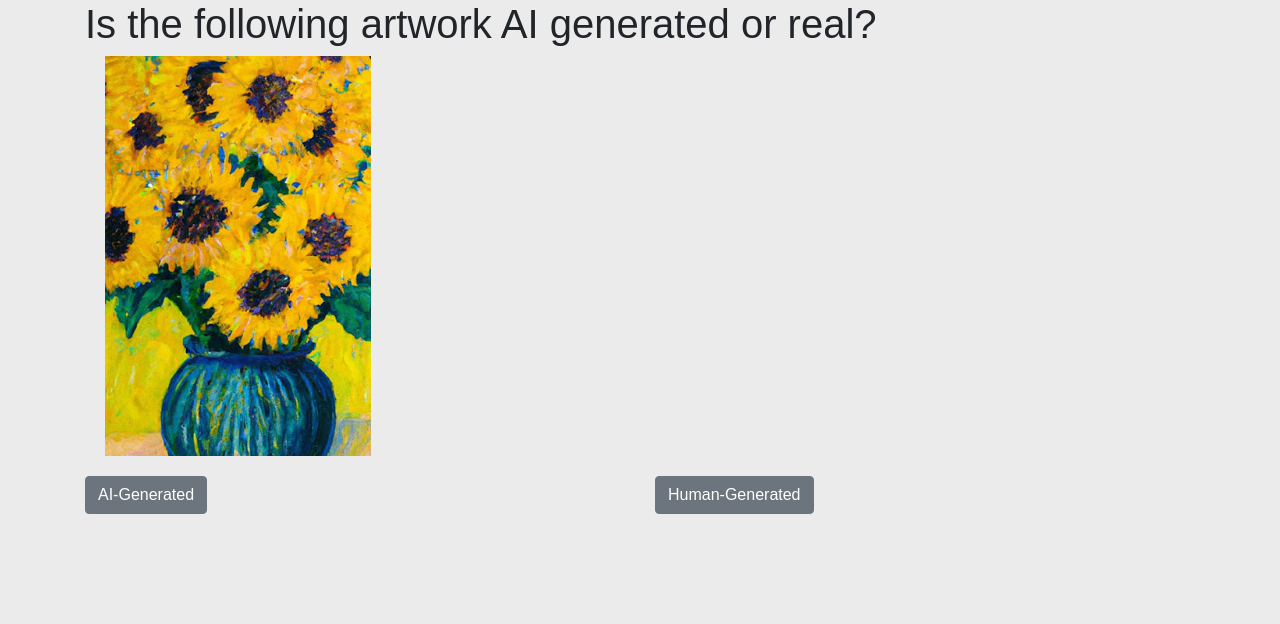
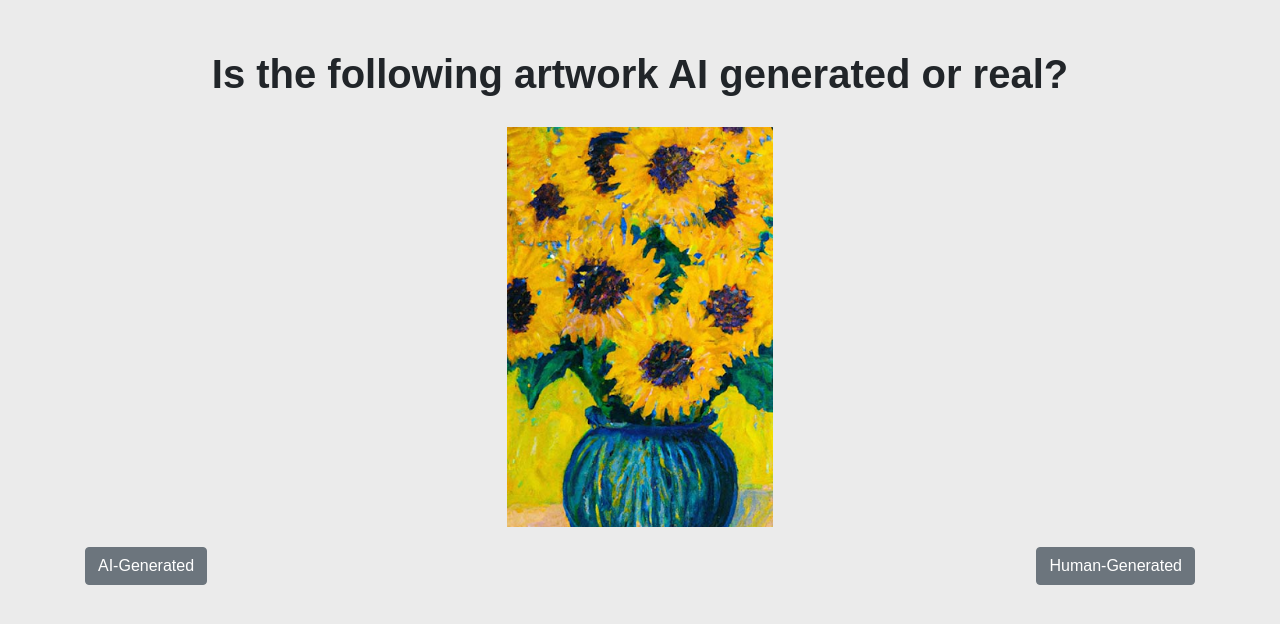
Before and after one commit to ar4179/AI-Art-vs-Real-Art, a Flask app: page /quiz/2 in a window 1280 px wide. Shown: the part 56-680 px from the top of the page. Run offline with Flask 3, Linux system fonts and the light colour scheme; some libraries are stand-ins or nearby versions; some web fonts are replaced.

Commit message:
fixed most of the UI and implemented flask routine for quiz_score counting (more legit solution)

```diff
--- a/server.py
+++ b/server.py
@@ -109,12 +109,14 @@ def quiz(number=None):
    if 0 <= index < len(quiz_data):
       return render_template('quiz/quiz.html', file=quiz_data[index])
    else:
-      return render_template('quiz/quiz-complete.html', score=quiz_score, total=quiz_total)
+      return redirect(url_for('finish_quiz'))
+
+@app.route('/quiz/finish')
+def finish_quiz():
+   return render_template('quiz/quiz-complete.html', score=quiz_score, total=quiz_total)
 
 @app.route('/quiz/<number>/correct')
 def correct_quiz(number=None):
-   global quiz_score
-   quiz_score = quiz_score + 1
    index = int(number) - 1
    return render_template('quiz/correct_quiz.html', file=quiz_data[index])
 
@@ -123,6 +125,10 @@ def incorrect_quiz(number=None):
    index = int(number) - 1
    return render_template('quiz/incorrect_quiz.html', file=quiz_data[index])
 
+@app.route('/increment_score', methods=['POST'])
+def increment_score():
+    global quiz_score
+    quiz_score += 1
 
 if __name__ == '__main__':
    app.run(debug = True, port=4444)
--- a/static/main.css
+++ b/static/main.css
@@ -85,7 +85,11 @@ b {
     margin-right: 2%;
     cursor: pointer;
     border-radius: 25px; /* Makes the corners rounded */
-    transition-duration: 0.4s; /* Smooth transition for mouse hover effect */
+    transition-duration: 0.2s; /* Smooth transition for mouse hover effect */
+}
+
+.highlighted-button:hover {
+    background-color: rgb(231, 114, 130); /* Change the background color to a paler red */
 }
 
 .muted-button {
@@ -100,7 +104,12 @@ b {
     margin-left: 2%;
     cursor: pointer;
     border-radius: 25px; /* Makes the corners rounded */
-    transition-duration: 0.4s; /* Smooth transition for mouse hover effect */
+    transition-duration: 0.2s; /* Smooth transition for mouse hover effect */
+}
+
+.muted-button:hover {
+    background-color: rgb(160, 165, 194);
+    color: black
 }
 
 #page-title {
@@ -144,6 +153,25 @@ img {
     background-color: white;
 }
 
+.quiz-header {
+    margin-top: 4%;
+    margin-bottom: 2%;
+    text-align: center;
+    display: block;
+    font-size: 2.5em;
+    margin-left: 0;
+    margin-right: 0;
+    font-weight: bold;
+}
+
+.quiz-image {
+    text-align: center;
+}
+
+.quiz-results-image {
+    text-align: right;
+}
+
 .clicked-correct {
     pointer-events: none;
     background-color: rgb(158, 194, 132);
@@ -156,6 +184,12 @@ img {
     border: none;
 }
 
+.quiz-button-margin{
+    min-width: 150px;
+    margin: 5px;
+    margin-top: 9px;
+}
+
 .non-clicked {
     pointer-events: none;
     background-color: rgb(110, 117, 124);
--- a/static/quiz.js
+++ b/static/quiz.js
@@ -47,6 +47,13 @@ $(document).ready(function () {
         }
     }
 
+    $('.correct-btn').click(function() {
+        $.post('/increment_score', function(data) {
+            // Update UI with the new score
+            $('#score').text(data.score);
+        });
+    });
+
     imageZoom("img1", "zoom-result1");
     imageZoom("img2", "zoom-result2");
 })
--- a/templates/quiz/quiz-complete.html
+++ b/templates/quiz/quiz-complete.html
@@ -8,8 +8,8 @@
     </div>
 </div>
 <div class="col text-center">
-    <a href="/quiz/start" class="btn btn-primary btn-custom" role="button">I want to retake the quiz</a>
-    <a href="/tips/1" class="btn btn-secondary btn-custom" role="button">I have to review</a>
-    <a href="/home" class="btn btn-secondary btn-custom" role="button">Let's go home</a>
+    <a href="/quiz/start" class="btn highlighted-button btn-custom" role="button">I want to retake the quiz</a>
+    <a href="/tips/1" class="btn muted-button btn-custom" role="button">I have to review</a>
+    <a href="/home" class="btn muted-button btn-custom" role="button">Let's go home</a>
 </div>
 {% endblock %}
--- a/templates/quiz/quiz.html
+++ b/templates/quiz/quiz.html
@@ -5,9 +5,9 @@
 <script type="text/javascript" src="{{ url_for('static', filename = 'quiz.js') }}"></script>
 
 <div class="row">
-    <div class="col-12">
-        <h1>Is the following artwork AI generated or real?</h1>
-        <img id="img1" src = {{file.url}} alt="{{file.description}}" class="img-fluid">
+    <div class="col-12 quiz-image">
+        <div class="quiz-header">Is the following artwork AI generated or real? </div>
+        <img src = {{file.url}} alt="{{file.description}}" class="img-fluid">
         <div id="zoom-result1" class="img-zoom-result" style="position: absolute;"></div>
     </div>
 </div>
@@ -15,16 +15,16 @@
 <div class="row">
     <div class="col-6">
         {% if file.ai %}
-            <a href="/quiz/{{file.id}}/correct" class="btn btn-secondary" role="button">AI-Generated</a>
+            <a href="/quiz/{{file.id}}/correct" class="correct-btn btn btn-secondary" role="button">AI-Generated</a>
         {% else %}
             <a href="/quiz/{{file.id}}/incorrect" class="btn btn-secondary" role="button">AI-Generated</a>
         {% endif %}
     </div>
-    <div class="col-6">
+    <div class="col-6 quiz-results-image">
         {% if file.ai %}
             <a href="/quiz/{{file.id}}/incorrect" class="btn btn-secondary" role="button">Human-Generated</a>
         {% else %}
-            <a href="/quiz/{{file.id}}/correct" class="btn btn-secondary" role="button">Human-Generated</a>
+            <a href="/quiz/{{file.id}}/correct" class="correct-btn btn btn-secondary" role="button">Human-Generated</a>
         {% endif %}
     </div>
 </div>
--- a/templates/quiz/start_quiz.html
+++ b/templates/quiz/start_quiz.html
@@ -7,7 +7,7 @@
     </div>
 </div>
 <div class="col text-center">
-    <a href="/quiz/1" class="highlighted-button btn-custom" role="button">I can do this!</a>
+    <a href="/quiz/1" class="highlighted-button btn btn-custom" role="button">I can do this!</a>
     <a href="/" class="muted-button btn btn-secondary btn-custom" role="button">I have to review</a>
 </div>
 {% endblock %}
```
Also changed, not shown: templates/quiz/correct_quiz.html (+5 -5 lines), templates/quiz/incorrect_quiz.html (+5 -5 lines).
